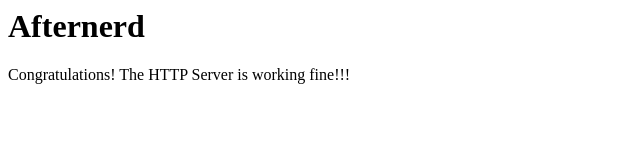
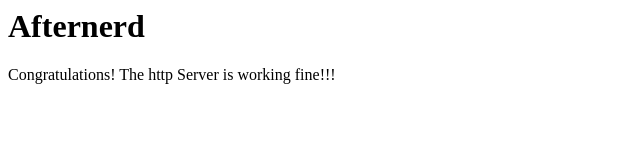
Before and after one commit to VarshitAgarwal/jenkins, a plain HTML site: page index.html in a window 1280 px wide. Shown: the full height of the page, 0-640 px from the left. Drawn offline with Linux system fonts and the light colour scheme.

Commit message:
first coommit

```diff
--- a/index.html
+++ b/index.html
@@ -4,6 +4,6 @@
     </head>
     <body>
         <h1>Afternerd</h1>
-        <p>Congratulations! The HTTP Server is working  fine!!!</p>
+        <p>Congratulations! The http Server is working  fine!!!</p>
     </body>
 </html>
```
